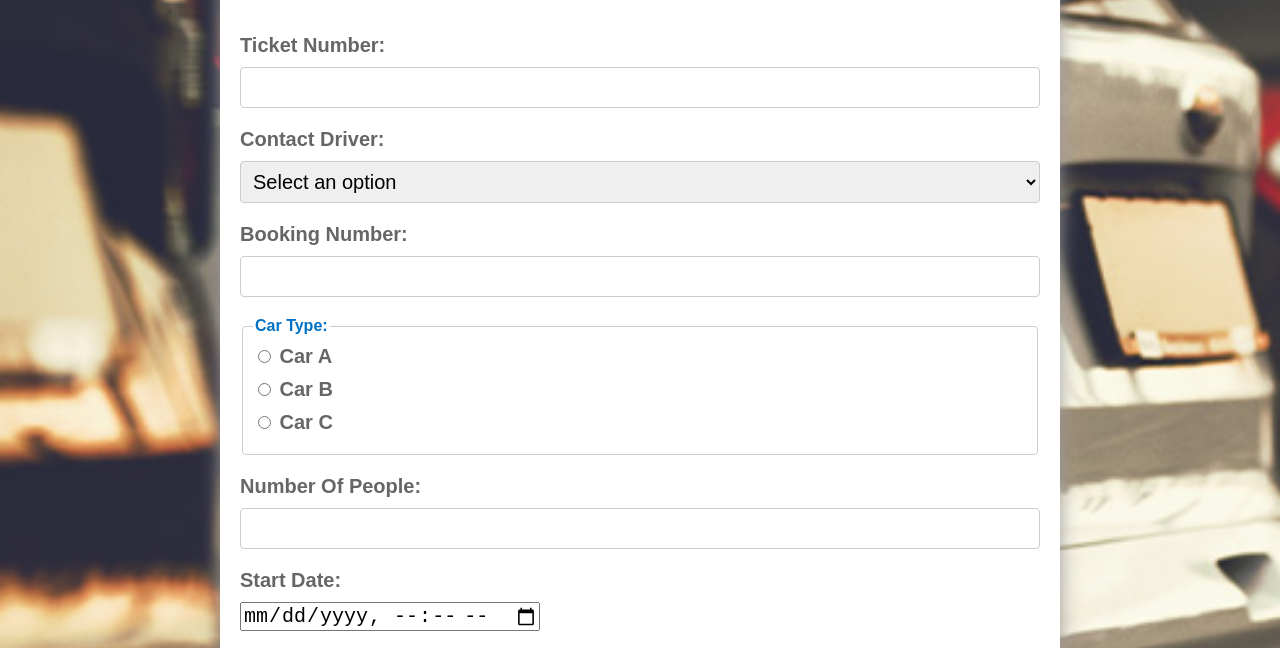
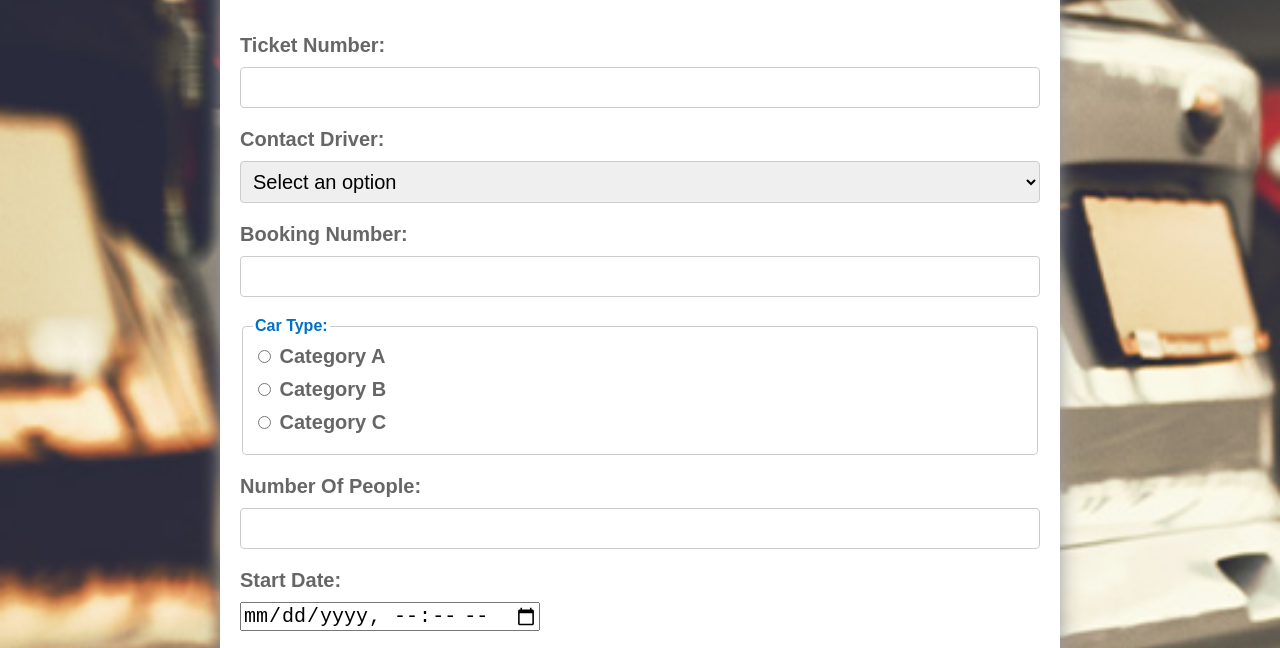
Before and after one commit to roddraftaccount/EasyDrive, a plain HTML site: page index.html in a window 1280 px wide. Shown: the part 127-775 px from the top of the page. Drawn offline with Linux system fonts and the light colour scheme.

Commit message:
Update index.html

```diff
--- a/index.html
+++ b/index.html
@@ -140,9 +140,9 @@
 
       <fieldset>
         <legend>Car Type:</legend>
-        <label><input type="radio" name="car-type" value="Car A"> Car A</label>
-        <label><input type="radio" name="car-type" value="Car B"> Car B</label>
-        <label><input type="radio" name="car-type" value="Car C"> Car C</label>
+        <label><input type="radio" name="car-type" value="Category A"> Category A</label>
+        <label><input type="radio" name="car-type" value="Category B"> Category B</label>
+        <label><input type="radio" name="car-type" value="Category C"> Category C</label>
       </fieldset>
 
       <label for="number-people">Number Of People:</label>
```
